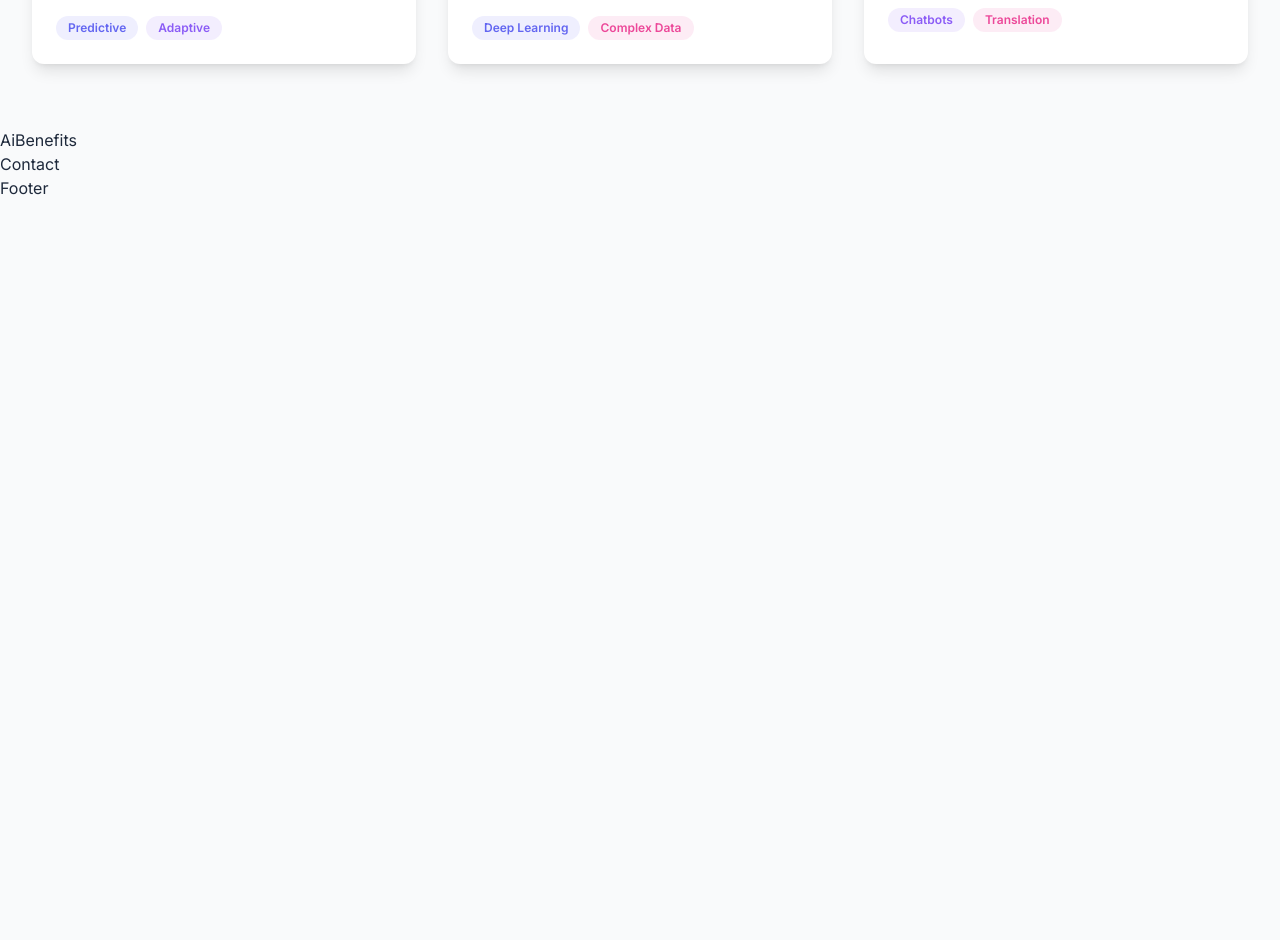
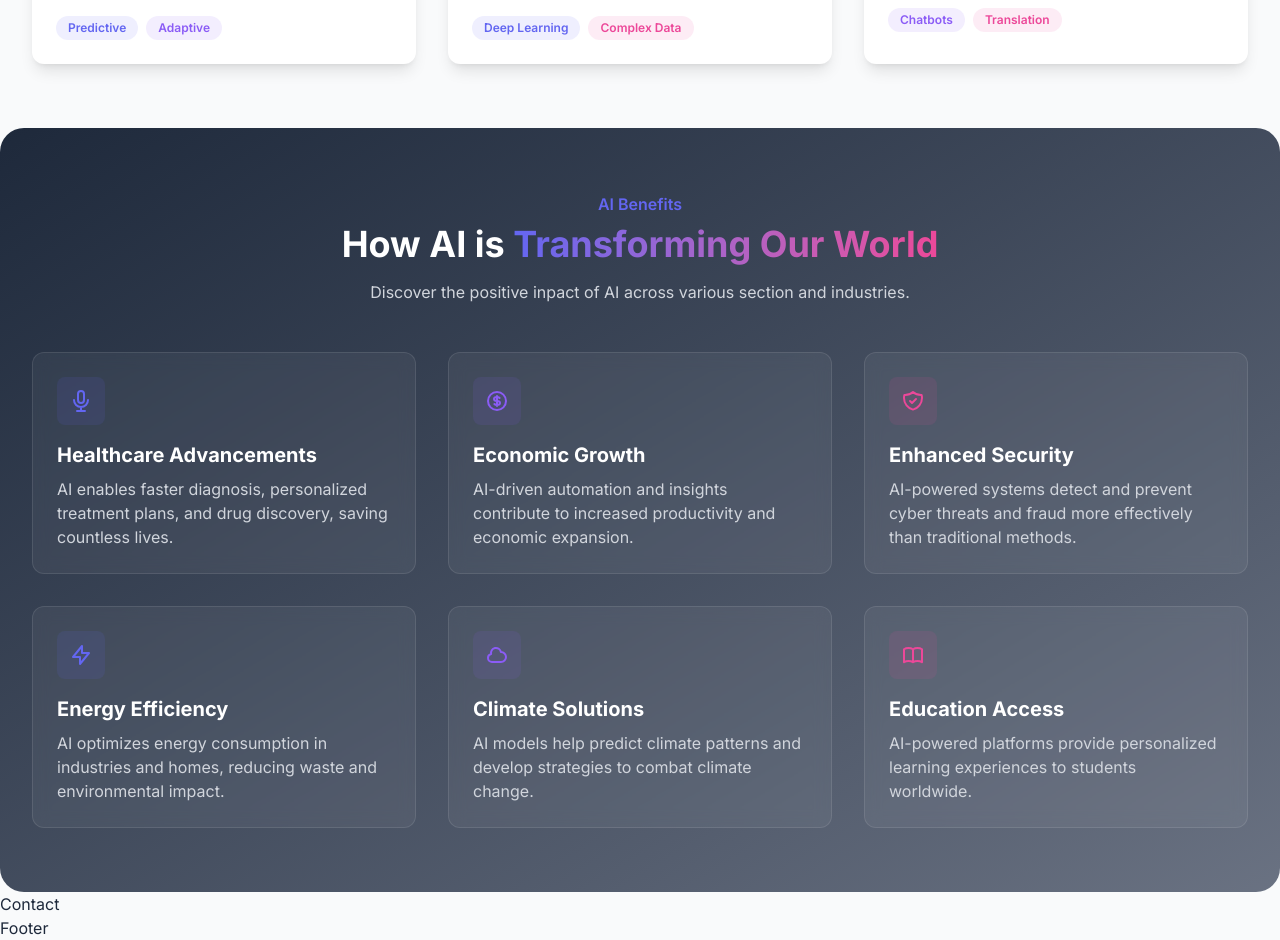
Before and after one commit to mohamed-07/landing-page, a React (Vite) app: page / in a window 1280 px wide. Shown: the part 1308-2248 px from the top of the page. Before the commit the page ends 1508 px from the top, so only its background shows below. Built offline with nearby package versions, Linux system fonts and the light colour scheme.

Commit message:
add benefit section

```diff
--- a/src/component/aiBenefits.jsx
+++ b/src/component/aiBenefits.jsx
@@ -1,7 +1,133 @@
-import React from 'react'
+const benefits = [
+    {
+      title: "Healthcare Advancements",
+      description:
+        "AI enables faster diagnosis, personalized treatment plans, and drug discovery, saving countless lives.",
+      icon: (
+        <svg xmlns="http://www.w3.org/2000/svg" className="h-6 w-6" fill="none" viewBox="0 0 24 24" stroke="currentColor">
+          <path
+            strokeLinecap="round"
+            strokeLinejoin="round"
+            strokeWidth="2"
+            d="M19 11a7 7 0 01-7 7m0 0a7 7 0 01-7-7m7 7v4m0 0H8m4 0h4m-4-8a3 3 0 01-3-3V5a3 3 0 116 0v6a3 3 0 01-3 3z"
+          />
+        </svg>
+      ),
+      color: "primary",
+    },
+    {
+      title: "Economic Growth",
+      description:
+        "AI-driven automation and insights contribute to increased productivity and economic expansion.",
+      icon: (
+        <svg xmlns="http://www.w3.org/2000/svg" className="h-6 w-6" fill="none" viewBox="0 0 24 24" stroke="currentColor">
+          <path
+            strokeLinecap="round"
+            strokeLinejoin="round"
+            strokeWidth="2"
+            d="M12 8c-1.657 0-3 .895-3 2s1.343 2 3 2 3 .895 3 2-1.343 2-3 2m0-8c1.11 0 2.08.402 2.599 1M12 8V7m0 1v8m0 0v1m0-1c-1.11 0-2.08-.402-2.599-1M21 12a9 9 0 11-18 0 9 9 0 0118 0z"
+          />
+        </svg>
+      ),
+      color: "secondary",
+    },
+    {
+      title: "Enhanced Security",
+      description:
+        "AI-powered systems detect and prevent cyber threats and fraud more effectively than traditional methods.",
+      icon: (
+        <svg xmlns="http://www.w3.org/2000/svg" className="h-6 w-6" fill="none" viewBox="0 0 24 24" stroke="currentColor">
+          <path
+            strokeLinecap="round"
+            strokeLinejoin="round"
+            strokeWidth="2"
+            d="M9 12l2 2 4-4m5.618-4.016A11.955 11.955 0 0112 2.944a11.955 11.955 0 01-8.618 3.04A12.02 12.02 0 003 9c0 5.591 3.824 10.29 9 11.622 5.176-1.332 9-6.03 9-11.622 0-1.042-.133-2.052-.382-3.016z"
+          />
+        </svg>
+      ),
+      color: "accent",
+    },
+    {
+      title: "Energy Efficiency",
+      description:
+        "AI optimizes energy consumption in industries and homes, reducing waste and environmental impact.",
+      icon: (
+        <svg xmlns="http://www.w3.org/2000/svg" className="h-6 w-6" fill="none" viewBox="0 0 24 24" stroke="currentColor">
+          <path strokeLinecap="round" strokeLinejoin="round" strokeWidth="2" d="M13 10V3L4 14h7v7l9-11h-7z" />
+        </svg>
+      ),
+      color: "primary",
+    },
+    {
+      title: "Climate Solutions",
+      description:
+        "AI models help predict climate patterns and develop strategies to combat climate change.",
+      icon: (
+        <svg xmlns="http://www.w3.org/2000/svg" className="h-6 w-6" fill="none" viewBox="0 0 24 24" stroke="currentColor">
+          <path
+            strokeLinecap="round"
+            strokeLinejoin="round"
+            strokeWidth="2"
+            d="M3 15a4 4 0 004 4h9a5 5 0 10-.1-9.999 5.002 5.002 0 10-9.78 2.096A4.001 4.001 0 003 15z"
+          />
+        </svg>
+      ),
+      color: "secondary",
+    },
+    {
+      title: "Education Access",
+      description:
+        "AI-powered platforms provide personalized learning experiences to students worldwide.",
+      icon: (
+        <svg xmlns="http://www.w3.org/2000/svg" className="h-6 w-6" fill="none" viewBox="0 0 24 24" stroke="currentColor">
+          <path
+            strokeLinecap="round"
+            strokeLinejoin="round"
+            strokeWidth="2"
+            d="M12 6.253v13m0-13C10.832 5.477 9.246 5 7.5 5S4.168 5.477 3 6.253v13C4.168 18.477 5.754 18 7.5 18s3.332.477 4.5 1.253m0-13C13.168 5.477 14.754 5 16.5 5c1.747 0 3.332.477 4.5 1.253v13C19.832 18.477 18.247 18 16.5 18c-1.746 0-3.332.477-4.5 1.253"
+          />
+        </svg>
+      ),
+      color: "accent",
+    },
+  ];
+
+  const colorClasses = {
+    primary: "bg-primary/10 text-primary",
+    secondary: "bg-secondary/10 text-secondary",
+    accent: "bg-accent/10 text-accent",
+  };
 
 export default function AiBenefits() {
   return (
-    <div>AiBenefits</div>
+    <section
+      className=" app-container py-16  bg-gradient-to-br from-dark to-gray-500 rounded-3xl text-white"
+      id="benefits"
+      >
+      <div className="text-center mb-12">
+        <span className='section-subheader'> AI Benefits</span>
+        <h2 className="section-header">
+          How AI is {" "}
+          <span className="gradient-text">Transforming Our World
+          </span>
+          </h2>
+          <p className='section-description text-gray-300'>
+            Discover the positive inpact of AI across various section and industries.
+          </p>
+      </div>
+
+
+      <div className='grid grid-col-1 md:grid-col-2 lg:grid-cols-3 gap-8'>
+          {benefits.map((benefit, i) => (
+            <div key={i} className="benefit-card">
+              <div className={`benefit-card-icon ${colorClasses[benefit.color]}`}>
+                {benefit.icon}
+              </div>
+              <h3 className="text-xl font-bold">{benefit.title}</h3>
+              <p className="mt-2 text-gray-300">{benefit.description}</p>
+            </div>
+          ))}
+      </div>
+    </section>
   )
 }
--- a/src/component/navbar.jsx
+++ b/src/component/navbar.jsx
@@ -1,11 +1,10 @@
-import React from 'react'
 import { useState } from 'react';
 
 const links = [
-    { name: "Home", href: "/home" },
-    { name: "About", href: "/about" },
-    { name: "Services", href: "/services" },
-    { name: "Contact", href: "/contact" }
+    { name: "Home", href: "#home" },
+    { name: "AI Type", href: "#types" },
+    { name: "Benefits", href: "#benefits" },
+    { name: "Contact", href: "#contact" }
 ];
 
 export default function NavBar() {
```
